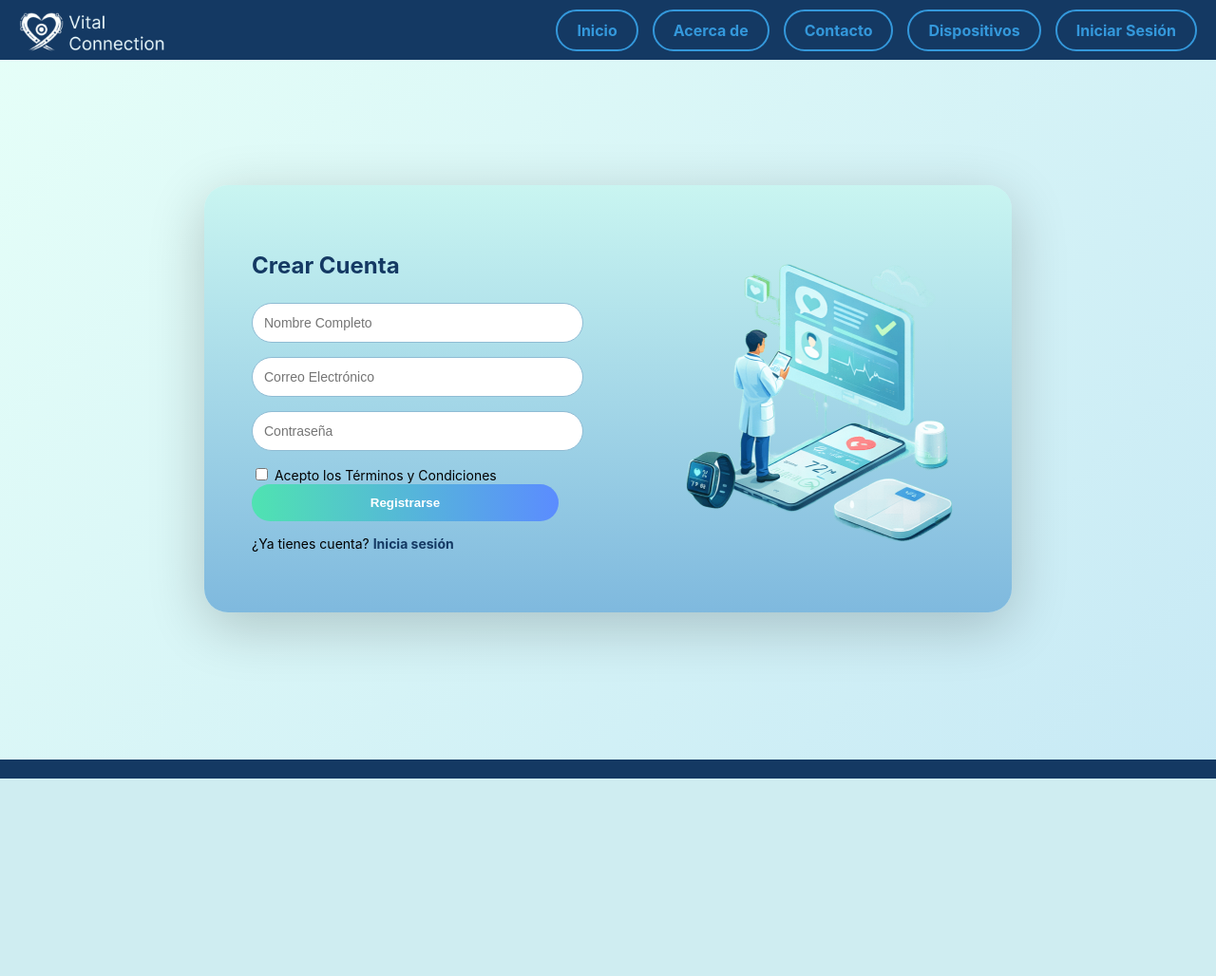
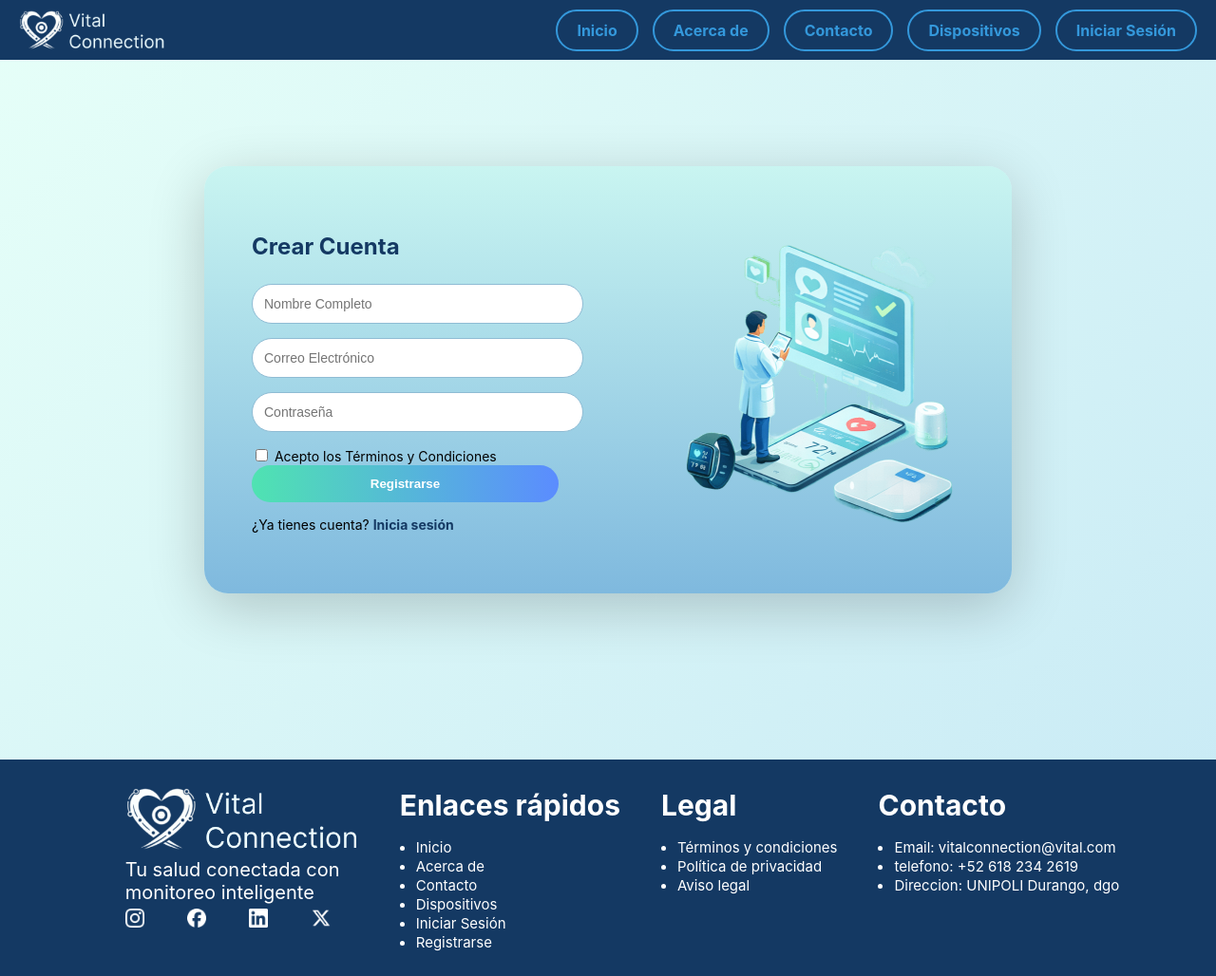
Before and after one commit to Riudux/pagina_web, a PHP site: page /register.html in a window 1280 px wide. Shown: the whole page at 95% size. Before the commit the page ends 820 px from the top, so only its background shows below. Run offline with PHP 8.4, Linux system fonts and the light colour scheme.

Commit message:
cambios en todo el footer

```diff
--- a/body.css
+++ b/body.css
@@ -12,7 +12,7 @@ body{
 footer {
     background-color: #143963; /* Color de fondo del footer */
     color: white; /* Color del texto del footer */
-    text-align: center; /* Centrar el texto */
+    justify-content: center; /* Centrar el contenido del footer */
     padding: 10px 0; /* Espaciado arriba y abajo */
     bottom: 0; /* Posición inferior */
     width: 100%; /* Ancho completo */
@@ -21,22 +21,85 @@ footer {
 footer p {
     margin: 0; /* Quitar el margen por defecto */
 }
+.foot_col_izq_iconos {
+    display: flex;
+    justify-content: space-between;
+    padding: 0 30px;
+}
 
 .foot_col_izq {
     justify-content: left;
 }
 .foot_col_izq p {
     text-align: left;
-    margin-left: 60px;
+    margin-left: 30px;
+    margin-bottom: 5px;
     font-size: 20px;
 }
 
 #foot_col_izq_img {
-    height: 100px;
+    height: 80px;
     justify-content: left;
     margin-top: 10px;
+    margin-left: 30px;
 }
 
 #foot_col_izq_iconos{
     height: 1px;
 }
+
+.foot_col_centro_izq {
+    text-align: left;
+    margin-left: 20px;
+}
+
+#foot_col_centro_izq_h1 {
+    font-size: 30px;
+    margin-bottom: 10px;
+    margin-left: 23px;
+}
+.foot_col_centro_izq_enlaces {
+    text-decoration: none;
+    color: white;
+    font-size: 15px;
+}
+.foot_col_centro_izq_enlaces:hover {
+    text-decoration: underline;
+}
+
+.foot_col_centro_der {
+    text-align: left;
+    margin-left: 20px;
+}
+
+#foot_col_centro_der_h1 {
+    font-size: 30px;
+    margin-bottom: 10px;
+    margin-left: 23px;
+}
+
+.foot_col_centro_der_enlaces {
+    text-decoration: none;
+    color: white;
+    font-size: 15px;
+}
+.foot_col_centro_der_enlaces:hover {
+    text-decoration: underline;
+}
+
+.foot_col_der{
+    text-align: left;
+    margin-left: 20px;
+}
+
+#foot_col_der_h1 {
+    font-size: 30px;
+    margin-bottom: 10px;
+    margin-left: 23px;
+}
+
+.foot_col_der_contacto {
+    text-decoration: none;
+    color: white;
+    font-size: 15px;
+}
--- a/navbar.css
+++ b/navbar.css
@@ -24,7 +24,6 @@
 }
 
 .botones_nav {
-
     text-decoration: none; /* Quitar subrayado */
     display: flex; /* Para que tome el padding */
     color: #3498db;
--- a/register.css
+++ b/register.css
@@ -1,30 +1,14 @@
-/* =====================================================
-   NOTA IMPORTANTE (NO VISTO EN CLASE)
-   -----------------------------------------------------
-   En este archivo se usan DOS propiedades nuevas:
 
-   1) linear-gradient
-      Sirve para crear un fondo con transición suave
-      entre varios colores sin usar imágenes.
-
-   2) box-shadow
-      Sirve para crear una sombra alrededor de un
-      elemento y dar sensación de profundidad.
-
-   Estas propiedades NO son necesarias para que el
-   formulario funcione, solo mejoran el diseño visual.
-   ===================================================== */
 
 
 /* =========================
    FONDO GENERAL DEL REGISTER
    ========================= */
-.register-wrapper {
-    padding: 40px 0 0 0; /* Espacio arriba para el navbar */
+.register {
     display: flex;
     justify-content: center;
     align-items: center;
-    min-height: calc(100vh - 40px);
+    height: 100vh;
 }
 
 
--- a/register.html
+++ b/register.html
@@ -7,12 +7,11 @@
     <link rel="stylesheet" href="body.css">
     <link rel="stylesheet" href="navbar.css">
     <link rel="stylesheet" href="register.css">
-    <link rel="stylesheet" href="footer.css">
 
 </head>
 <body>
     <div class="navbar">
-        <img class="logo" src="logo_nav.png" alt="Logo nav" height="50px">
+        <a href="index.html"><img class="logo" src="logo_nav.png" alt="Logo nav" height="50px"></a>
         <div class="botones">
             <a href="index.html" class = "botones_nav">Inicio</a>
             <a href="about.html" class = "botones_nav">Acerca de</a>
@@ -21,7 +20,7 @@
             <a href="login.html" class = "botones_nav">Iniciar Sesión</a>
         </div>
     </div>
-    <div class="register-wrapper">
+    <div class="register">
         <div class="register-card">
 
             <div class="register-form">
@@ -59,7 +58,52 @@
 
 
 
-    <footer>
+   <footer>
+        <div class="foot_col_izq" izquierda>
+            <img id="foot_col_izq_img" src="logo_nav.png" alt="Logo nav">
+            <p>
+                Tu salud conectada con <br>
+                monitoreo inteligente
+            </p>
+
+            <div class="foot_col_izq_iconos">
+                <a href="www.instagram.com"><img src="ig-icon.png" alt="instagram" width="20px"></a>
+                <a href="www.facebook.com"><img src="fb-icon.png" alt="facebook" width="20px"></a>
+                <a href="www.linkedin.com"><img src="Linkedin.png" alt="LinkedIn" width="20px"></a>
+                <a href="www.x.com"><img src="x.png"alt="x" width="20px"></a>
+
+            </div>
+        </div>
+        <div class="foot_col_centro_izq" centro>
+            <h1 id="foot_col_centro_izq_h1">Enlaces rápidos</h1>
+            <div>
+                <ul>
+                    <li><a href="index.html" class="foot_col_centro_izq_enlaces">Inicio</a></li>
+                    <li><a href="about.html" class="foot_col_centro_izq_enlaces">Acerca de</a></li>
+                    <li><a href="contact.html" class="foot_col_centro_izq_enlaces">Contacto</a></li>
+                    <li><a href="dispositivos.html" class="foot_col_centro_izq_enlaces">Dispositivos</a></li>
+                    <li><a href="login.html" class="foot_col_centro_izq_enlaces">Iniciar Sesión</a></li>
+                    <li><a href="register.html" class="foot_col_centro_izq_enlaces">Registrarse</a></li>
+                </ul>
+            </div>
+
+        </div>
+        <div class="foot_col_centro_der">
+            <h1 id="foot_col_centro_der_h1">Legal</h1>
+            <ul>
+                <li><a href="#" class="foot_col_centro_der_enlaces">Términos y condiciones</a></li>
+                <li><a href="#" class="foot_col_centro_der_enlaces">Política de privacidad</a></li>
+                <li><a href="#" class="foot_col_centro_der_enlaces">Aviso legal</a></li>
+            </ul>
+        </div>
+        <div class="foot_col_der" derecha>
+            <h1 id="foot_col_der_h1">Contacto</h1>
+            <ul>
+            <li><p class="foot_col_der_contacto">Email: vitalconnection@vital.com</p></li>
+            <li><p class="foot_col_der_contacto">telefono: +52 618 234 2619</p></li>
+            <li><p class="foot_col_der_contacto">Direccion: UNIPOLI Durango, dgo</p></li>
+            </ul>
+        </div>
 
     </footer>
 
```
Also changed, not shown: index.css (+10 -2 lines), index.html (+34 -14 lines), login.css (+3 -22 lines), login.html (+47 -2 lines), ia.png (added), oxigeno.png (added), sos.png (added).
